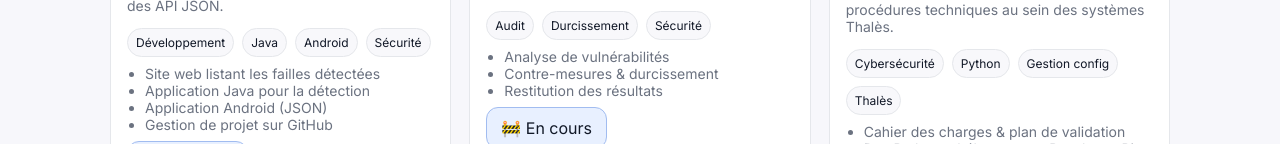
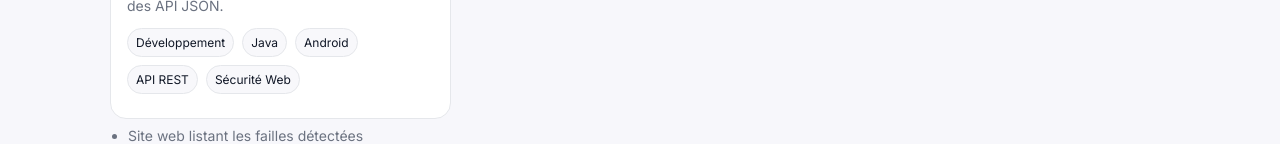
Before and after one commit to spalexandre13/Portfolio, a plain HTML site: page index.html in a window 1280 px wide. Shown: the part 1674-1818 px from the top of the page. Drawn offline with Linux system fonts and the light colour scheme.

Commit message:
Add new badges for API REST and Web Security

```diff
--- a/index.html
+++ b/index.html
@@ -174,7 +174,12 @@
         <h3>SAÉ 3.02 – Développement d’applications communicantes</h3>
         <p class="muted">Conception d’un ensemble d’applications (site web, programme Java et application Android) destinées à détecter, centraliser et visualiser des vulnérabilités réseau. Le projet a permis de mettre en œuvre une communication client-serveur et un échange de données via des API JSON.</p>
         <div class="badges">
-          <span class="badge">Développement</span><span class="badge">Java</span><span class="badge">Android</span><span class="badge">Sécurité</span>
+        <span class="badge">Développement</span>
+        <span class="badge">Java</span>
+        <span class="badge">Android</span>
+        <span class="badge">API REST</span>
+        <span class="badge">Sécurité Web</span>
+        </div>
         </div>
         <ul class="clean muted">
           <li>Site web listant les failles détectées</li>
```
